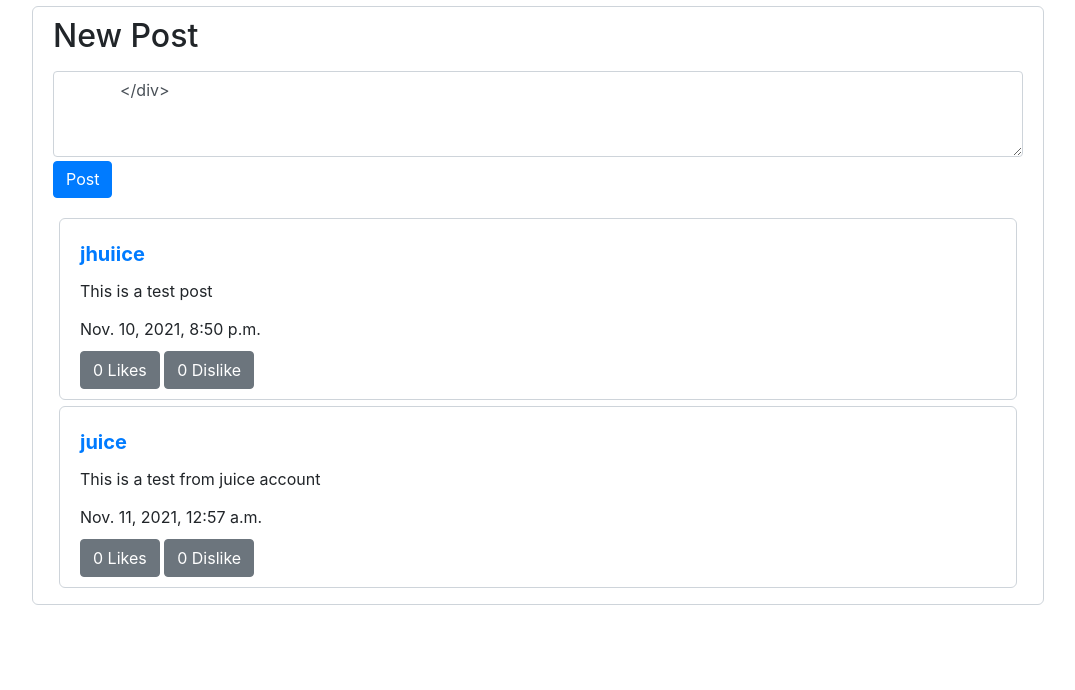
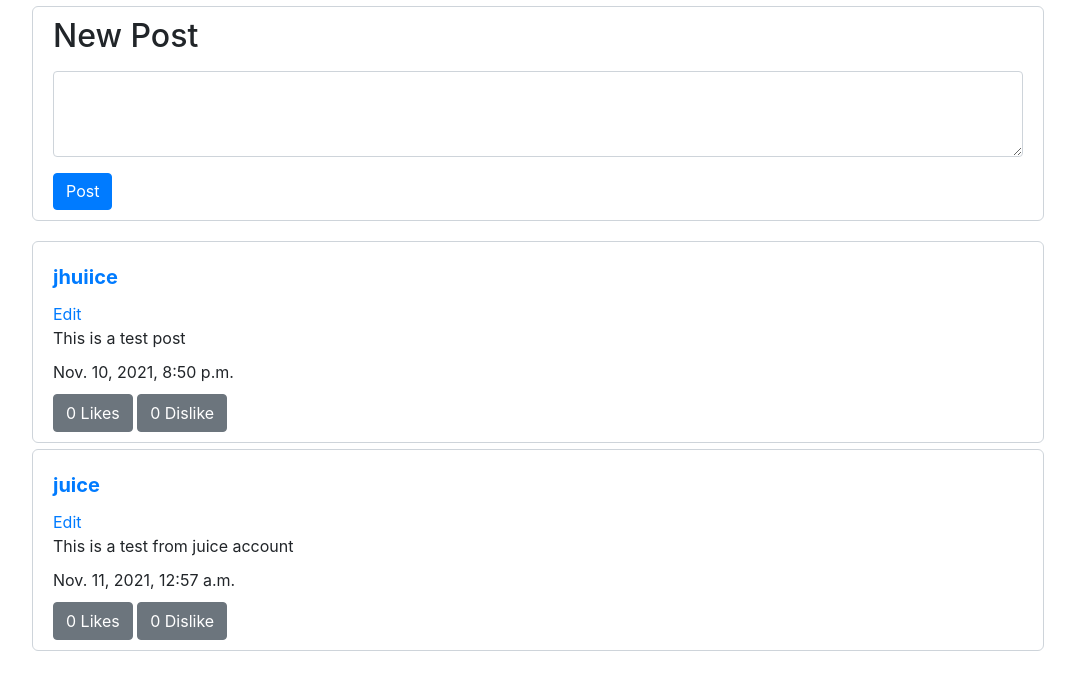
Before and after one commit to Jhuiice/cs50web, a Django app: template lecture7/project4/network/templates/network/index.html in a window 1280 px wide. Shown: the part 56-746 px from the top of the page, without its empty margins (102-1177 px from the left). Run offline with Django 3.2, Linux system fonts and the light colour scheme; the template is opened without the code that fills it: values that come from a table or form of the project are taken from there, others are empty; data comes from the database, SQL or seed files in the repository; both versions use the stored data as it was after the commit; parts of the project's set-up code (start-up, migrations or seed data) failed here and were passed over; some libraries are stand-ins or nearby versions.

Commit message:
start of edit post feature

```diff
--- a/lecture7/project4/network/static/network/app.js
+++ b/lecture7/project4/network/static/network/app.js
@@ -1,10 +1,15 @@
+//? How do i get the js to reload on every page?
 document.addEventListener("DOMContentLoaded", (event) => {
     document.querySelector('#profile-view').style.display = "none";
     document.querySelector('#post-view').style.display = "block";
     document.querySelector('#following-view').style.display = "none";
     document.querySelector('#post-form-container').style.display = "none";
+    document.querySelector('.form-post-content').value = "";
+    document.querySelectorAll('.edit-link').forEach(edit => {
+        edit.addEventListener('click', edit_post)
+    })
 
-    document.querySelector('#post-submit').addEventListener('click', submit_post)
+    // document.querySelector('#post-submit').addEventListener('click', submit_post)
     // document.querySelector('.profile-link').addEventListener('click',
     // load_profile)
 })
@@ -12,13 +17,48 @@ document.addEventListener("DOMContentLoaded", (event) => {
 // function load_profile() {
 //     document.querySelector('#profile-view').style.display = "block";
 // }
+// all you needto do is add a text area that is edible and a save button
+// TODO figure out how to load the event listeners to the page on reload
+function edit_post(event) {
+    event.preventDefault();
+    let post_id = event.target.dataset.post_id
+    let post_user = event.target.dataset.post_creator
+    console.log(post_id)
+    console.log(post_user)
+    let post_container = document.querySelector(`.post-container [data-post_id="${post_id}"`)
+    return event
+    // get the post youre going to edit
+    // let parent = element.parentNode
+    // let content = document.querySelector('.post-content span');
+    // console.log("Success");
+    // function show_edit(edit) {
+    //     if (edit){
+    //         document.querySelector('.edit-view').style.display = "block"
+    //     }
+    //     else {
+    //         document.querySelector('.edit-view').style.display = "none"
+    //     }
+    // }
+    // fetch('/post/' + id, {
+    //     method:"PUT",
+    //     body: {
+    //         content: document.querySelector('.edit-content')
+    //     }
+    // })
+    // .then(response => response.json())
+    // .then(post => {
+    //     console.log(post)
+    // })
+    // fill out the data that has already been there
+    // allow edit
+    // resubmit edit as a put request
+
+}
 
 function load_post() {
     let post = document.querySelector('#post-form-container')
     post.value = "";
     post.style.display = "block";
-
-
 }
 function hide_post() {
     let post = document.querySelector('#post-form-container')
@@ -40,7 +80,7 @@ function submit_post(event) {
             content: content
         })
     })
-    document.querySelector('.post-content').value = ""
+    .then(document.querySelector('.post-content').value = "")
     // .then(load_network())
     // call a function to hide the post and refresh the posts without reloading the page
     // .then()
--- a/lecture7/project4/network/static/network/styles.css
+++ b/lecture7/project4/network/static/network/styles.css
@@ -14,7 +14,7 @@
   padding-top: 5px;
 }
 
-.post-content {
+.form-post-content {
   margin-bottom: 4px;
 }
 
--- a/lecture7/project4/network/templates/network/index.html
+++ b/lecture7/project4/network/templates/network/index.html
@@ -6,22 +6,24 @@
             {% csrf_token %}
             <div class="form-group blue-border-focus">
                 <h2><label for="exampleFormControlTextarea4">New Post</label></h2>
-                <textarea maxlength="256" id="exampleFormControlTextarea4" class="form-control post-content" rows="3" name="content" placeholder="What's happening?">
+                <textarea maxlength="256" id="exampleFormControlTextarea4" class="form-control form-post-content" rows="3" name="content" placeholder="What's happening?">
+                </textarea>
             </div>
-                </textarea>
-                <input class="btn btn-primary" value="Post" type="submit" id="post-submit">
-
+            <input class="btn btn-primary" value="Post" type="submit" id="post-submit">
         </form>
     </div>
 
     <div id="posts-container">
         {% if posts %}
             {% for post in posts %}
-                <div class="post-container">
+                <div class="post-container" data-post_id={{post.post_id}} data-post_creator={{post.user.username}}>
                     <div class="username-container">
                         <span class="post-username">
                             <a href="{% url 'profile' post.user.username %}">{{post.user.username}}</a>
                         </span>
+                    </div>
+                    <div class="edit-content" >
+                        <a href="#" class="edit-link" data-post_id={{post.post_id}} data-post_creator={{post.user.username}}>Edit</a>
                     </div>
                     <div class="post-content">
                         <span>{{post.content}}</span>
@@ -36,6 +38,7 @@
                     </div>
                 </div>
             {% endfor %}
+    </div>
         {% else %}
             <span class="empty">There are no posts yet</span>
         {% endif %}
@@ -44,4 +47,5 @@
 
     </div>
 
+
 {% endblock %}
--- a/lecture7/project4/network/templates/network/layout.html
+++ b/lecture7/project4/network/templates/network/layout.html
@@ -40,8 +40,10 @@
               </ul>
             </div>
           </nav>
+        <div class="body">
+            <div class="edit-view">
 
-        <div class="body">
+            </div>
             {% block body %}
             {% endblock %}
         </div>
--- a/lecture7/project4/network/templates/network/profile.html
+++ b/lecture7/project4/network/templates/network/profile.html
@@ -44,7 +44,7 @@
     <div id="posts-container">
         {% if posts %}
             {% for post in posts %}
-                <div class="post-container">
+                <div class="post-container" data-post_id={{post.post_id}} data-post_creator={{post.user.username}}>
                     <div class="username-container">
                         <span class="post-username">
                             {{profile.name}}
--- a/lecture7/project4/network/urls.py
+++ b/lecture7/project4/network/urls.py
@@ -6,7 +6,7 @@ from . import views
 urlpatterns = [
     path("", views.index, name="index"),
     path("new_post", views.new_post, name="new_post"),
-    path("allposts", views.all_posts, name="all_posts"),
+    path('edit_post/<int:id>', views.edit_post, name='edit_post'),
     path('profile/<str:username>', views.profile, name="profile"),
 
     path("login", views.login_view, name="login"),
```
Also changed, not shown: lecture7/project4/network/views.py (+30 -7 lines), lecture7/project4/db.sqlite3.
